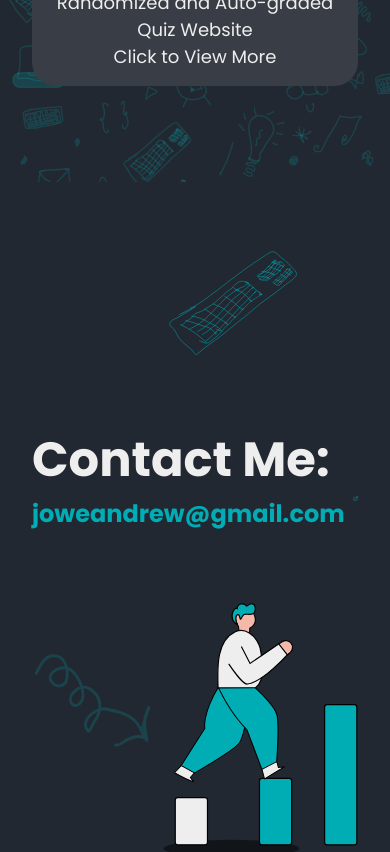
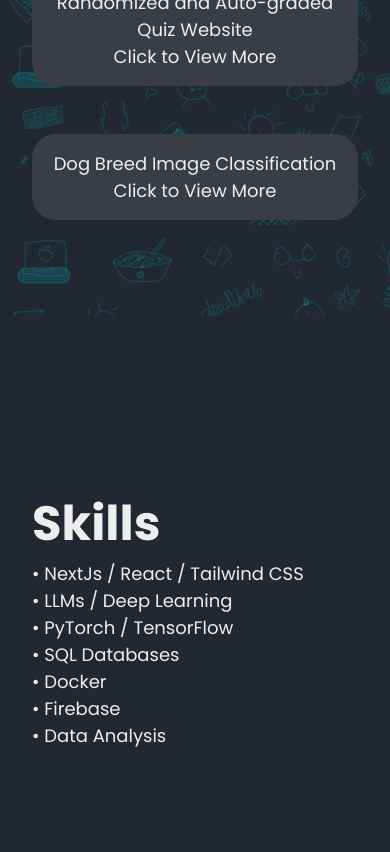
Before and after one commit to random-logic/portfolio, a Next.js app: page / in a window 390 px wide. Shown: the part 1980-2832 px from the top of the page. Built offline with nearby package versions, Linux system fonts and the light colour scheme.

Commit message:
progress

```diff
--- a/app/page.tsx
+++ b/app/page.tsx
@@ -9,6 +9,7 @@ import Envelope from "@/public/icons/Envelope";
 import LinkedIn from "@/public/icons/LinkedIn";
 import GitHub from "@/public/icons/GitHub";
 import Link from "next/link";
+import Skills from "@/components/Skills";
 
 export default function Page() {
   return (
@@ -48,7 +49,17 @@ export default function Page() {
         </div>
       </div>
       <div id="projects" className="bg-[url('/images/projects-bg.svg')] min-h-screen">
-        <Projects />
+        <Projects/>
+      </div>
+      <div id="skills" className="px-8 flex flex-col justify-center items-center min-h-screen">
+        <div className="flex md:flex-row flex-col gap-24 max-w-[96rem] mx-auto py-24">
+          <div className="flex-1">
+            <Skills/>
+          </div>
+          <div className="flex-1">
+            <h1>Decoration Placeholder</h1>
+          </div>
+        </div>
       </div>
       <div id="contact" className="flex flex-col justify-center max-w-[96rem] mx-auto px-8 min-h-screen">
         <div className="flex justify-end">
@@ -59,13 +70,13 @@ export default function Page() {
             <h1 className="font-bold">Contact Me:</h1>
             <a href="mailto:joweandrew@gmail.com">
               <h3 className="font-bold blue">joweandrew@gmail.com</h3>
-              <div className="w-[36px] h-[36px] pl-2 text-blue"><ArrowTopRightBox /></div>
+              <div className="w-[36px] h-[36px] pl-2 text-blue"><ArrowTopRightBox/></div>
             </a>
-            <div className="pt-16" />
+            <div className="pt-16"/>
             <Image src="/images/goal-reached.svg" alt="" width={500} height={500} layout="responsive"/>
           </div>
           <div className="flex-1 flex-grow">
-            <Contact />
+            <Contact/>
           </div>
         </div>
       </div>
--- a/components/Projects.tsx
+++ b/components/Projects.tsx
@@ -12,25 +12,43 @@ const PROJECTS = [
     name: "GitHub Issue Ticket Bot",
     skills: ["Backend", "AI", "ML"],
     tools: ["Python", "LLMs"],
-    summary: "",
+    summary: [
+      "Utilized cutting edge LLMs to assign tickets of most relevance to other students contributing to an open source project",
+    ],
   },
   {
     name: "Demand Forecast Model",
     skills: ["AI", "ML"],
-    tools: ["Python", "TensorFlow", "ARIMAX", "Neural Network"],
-    summary: "",
+    tools: ["Python", "TensorFlow", "SARIMAX", "Neural Network"],
+    summary: [
+      "Leading a team of 4, building a more accurate demand forecast hybrid model using time-series regression and deep learning.",
+      "Hosting 2 weekly team meetings to ensure all members are on track, receive assistance, and set expectations.",
+    ],
   },
   {
     name: "Google Developer Student Club Website",
     skills: ["Frontend"],
     tools: ["NextJS", "ReactJS", "TypeScript", "Tailwind CSS", "Figma"],
-    summary: "",
+    summary: [
+      "Accurately translated a Figma design to a responsive website, maintaining palettes, fonts, spacing, and appearance.",
+      "Applied industry practices like modularized components and ESLinting for cleaner code.",
+    ],
   },
   {
     name: "Randomized and Auto-graded Quiz Website",
     skills: ["Frontend", "Backend"],
     tools: ["Python", "Server Logic", "PrairieLearn", "HTML"],
-    summary: "",
+    summary: [
+      "Developed a learning website with interactive, randomized, and auto-graded quiz questions using PrairieLearn for professor.",
+      "Examined documentation and source code of various libraries for custom grading of boolean equations and circuit diagrams.",
+    ],
+  },
+  {
+    name: "Dog Breed Image Classification",
+    skills: ["AI", "ML"],
+    summary: [
+      "Created a Dog Breed Image Classifier using VGG16 CNNs along with a Neural Network head, obtained 90%+ accuracy",
+    ],
   }
 ];
 
@@ -110,8 +128,15 @@ export default function Projects() {
               idx.includes(selectedProjectIdx) && (
                 <div className={`bg-lightgray p-4 rounded-[24px] ${getProjectDescriptionColSpanStyle()}`}>
                   <p>Skills: {selectedProject.skills.join(', ')}</p>
-                  <p>Tools: {selectedProject.tools.join(', ')}</p>
-
+                  <p>Tools: {selectedProject.tools?.join(', ')}</p>
+                  <p>Summary:</p>
+                  <ul>
+                    {
+                      selectedProject.summary.map((val, idx) =>
+                        <li key={idx}><p>• {val}</p></li>
+                      )
+                    }
+                  </ul>
                 </div>
               )
             }
--- /dev/null
+++ b/components/Skills.tsx
@@ -0,0 +1,22 @@
+const skills = [
+  "NextJs / React / Tailwind CSS",
+  "LLMs / Deep Learning",
+  "PyTorch / TensorFlow",
+  "SQL Databases",
+  "Docker",
+  "Firebase",
+  "Data Analysis",
+];
+
+export default function Skills() {
+  return <div>
+    <h1 className="font-bold">Skills</h1>
+    <ul>
+      {
+        skills.map((skill, idx) =>
+          <li key={idx}><h4>• {skill}</h4></li>
+        )
+      }
+    </ul>
+  </div>;
+}
```
Also changed, not shown: public/images/skills-decoration.svg (added).
